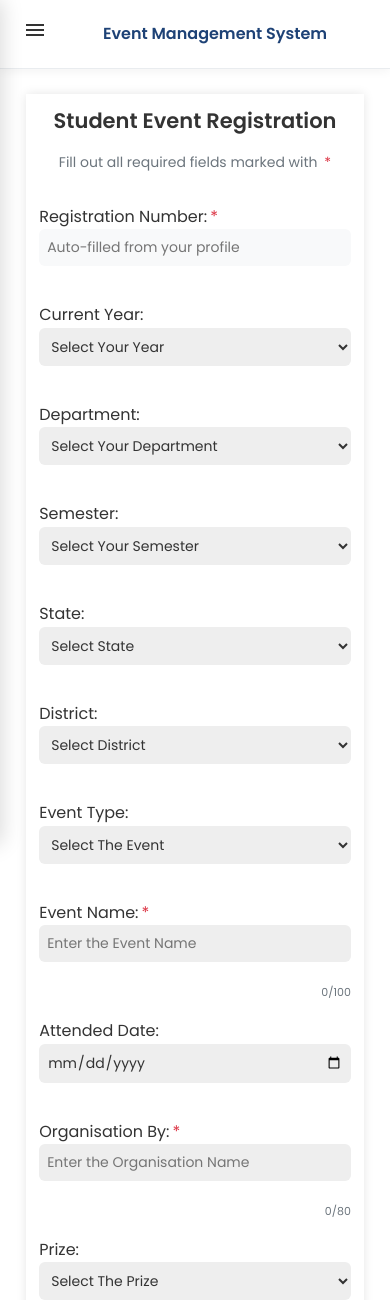
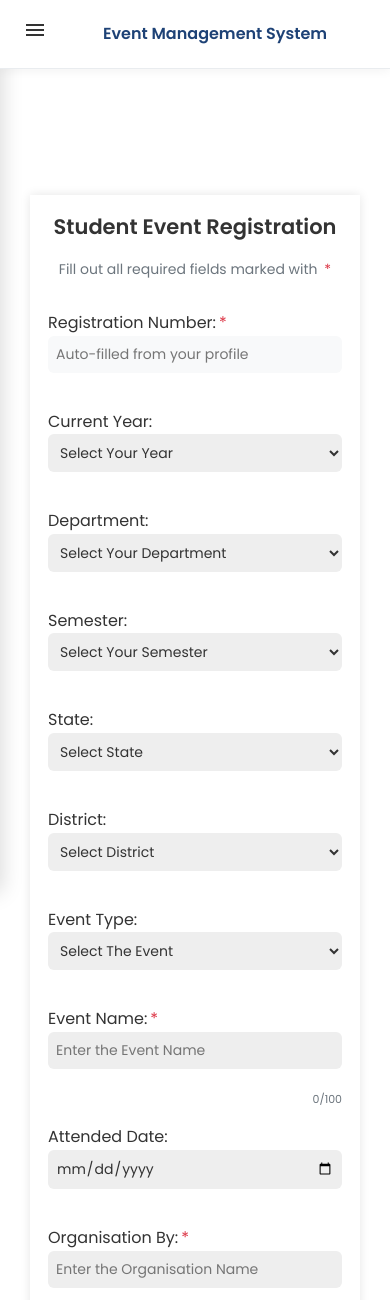
Before and after one commit to Mohimran85/login, a PHP site: page /student/student_register.php in a window 390 px wide. Shown: the top 1300 px of the page. Run offline with PHP 8.4, Linux system fonts and the light colour scheme; the visitor is signed in with stand-in values (Sample User, id 1); data that the repository does not hold is empty.

Commit message:
modified:   student/student_dashboard.css 	modified:   student/student_participations.php 	modified:   student/student_register.php

```diff
--- a/student/student_dashboard.css
+++ b/student/student_dashboard.css
@@ -36,12 +36,11 @@ body.sidebar-open {
 /* Grid Layout System */
 .grid-container {
   display: grid;
-  grid-template-areas:
-    "header header"
-    "sidebar main";
+  grid-template-areas: "sidebar main";
   grid-template-columns: 280px 1fr;
-  grid-template-rows: auto 1fr;
+  grid-template-rows: 1fr;
   min-height: 100vh;
+  padding-top: 80px; /* Account for fixed header */
   transition: all 0.3s ease;
 }
 
@@ -55,9 +54,12 @@ body.sidebar-open {
   display: flex;
   align-items: center;
   justify-content: space-between;
-  position: sticky;
+  position: fixed;
   top: 0;
-  z-index: 100;
+  left: 0;
+  right: 0;
+  width: 100%;
+  z-index: 1002;
 }
 
 .header .menu-icon {
@@ -122,11 +124,14 @@ body.sidebar-open {
   box-shadow: 2px 0 10px rgba(0, 0, 0, 0.05);
   position: fixed;
   width: 280px;
-  margin-top: 0px;
+  top: 80px;
+  left: 0;
   height: calc(100vh - 80px);
   overflow-y: auto;
   transform: translateX(0);
   transition: transform 0.3s ease;
+  z-index: 1000;
+  margin-top: 48px;
 }
 
 /* Sidebar Header */
@@ -243,7 +248,7 @@ body.sidebar-open {
 /* Main Content */
 .main {
   grid-area: main;
-  margin-left: 30px;
+
   padding: 30px;
 }
 
@@ -780,10 +785,9 @@ body.sidebar-open {
 
 @media (max-width: 768px) {
   .grid-container {
-    grid-template-areas:
-      "header"
-      "main";
+    grid-template-areas: "main";
     grid-template-columns: 1fr;
+    padding-top: 80px; /* Account for fixed header */
   }
 
   .header .menu-icon {
@@ -800,10 +804,10 @@ body.sidebar-open {
 
   .sidebar {
     position: fixed;
-    top: 0;
+    top: 80px;
     left: 0;
     width: 280px;
-    height: 100vh;
+    height: calc(100vh - 80px);
     transform: translateX(-100%);
     z-index: 1000;
     background: #ffffff;
@@ -828,7 +832,7 @@ body.sidebar-open {
     left: 0;
     width: 100vw;
     height: 100vh;
-    background: rgb(255, 255, 255);
+    background: rgba(0, 0, 0, 0.3);
     z-index: -1;
     backdrop-filter: blur(2px);
   }
@@ -838,7 +842,7 @@ body.sidebar-open {
   }
 
   .sidebar.active {
-    z-index: 1001;
+    z-index: 1003;
   }
 
   .mobile-menu-btn {
@@ -846,9 +850,10 @@ body.sidebar-open {
   }
 
   .main {
-    margin-left: 0;
-    width: 100%;
+    margin-left: 0 !important;
+    width: 100% !important;
     padding: 20px 15px;
+    margin-top: 80px;
   }
 
   .main-card {
@@ -896,6 +901,24 @@ body.sidebar-open {
   .category-item {
     padding: 12px;
   }
+
+  /* Registration form mobile styles */
+  .registration-main {
+    width: 100% !important;
+    margin: 0 !important;
+    padding: 15px !important;
+  }
+
+  .registration-container {
+    width: 100% !important;
+    margin: 0 !important;
+    padding: 20px !important;
+  }
+
+  .registration-form {
+    width: 100% !important;
+    margin: 0 !important;
+  }
 }
 
 @media (max-width: 480px) {
@@ -919,6 +942,9 @@ body.sidebar-open {
 
   .main {
     padding: 15px 10px;
+    margin-left: 0 !important;
+    width: 100% !important;
+    margin-top: 80px;
   }
 
   .card {
@@ -932,6 +958,7 @@ body.sidebar-open {
   .sidebar {
     width: 100vw;
     height: 100vh;
+    top: 0;
   }
 
   .card-header {
@@ -948,4 +975,22 @@ body.sidebar-open {
   .activity-icon {
     align-self: center;
   }
+
+  /* Registration form mobile styles */
+  .registration-main {
+    width: 100% !important;
+    margin: 0 !important;
+    padding: 10px !important;
+  }
+
+  .registration-container {
+    width: 100% !important;
+    margin: 0 !important;
+    padding: 15px !important;
+  }
+
+  .registration-form {
+    width: 100% !important;
+    margin: 0 !important;
+  }
 }
--- a/student/student_register.php
+++ b/student/student_register.php
@@ -209,7 +209,7 @@
       left: 0;
       height: 4px;
       background: linear-gradient(135deg, #1e4276 0%, #2d5aa0 100%);
-      z-index: 1000;
+      z-index: 1003;
       transition: width 0.3s ease;
       width: 0%;
     }
```
Also changed, not shown: student/student_participations.php (+34 -7 lines).
